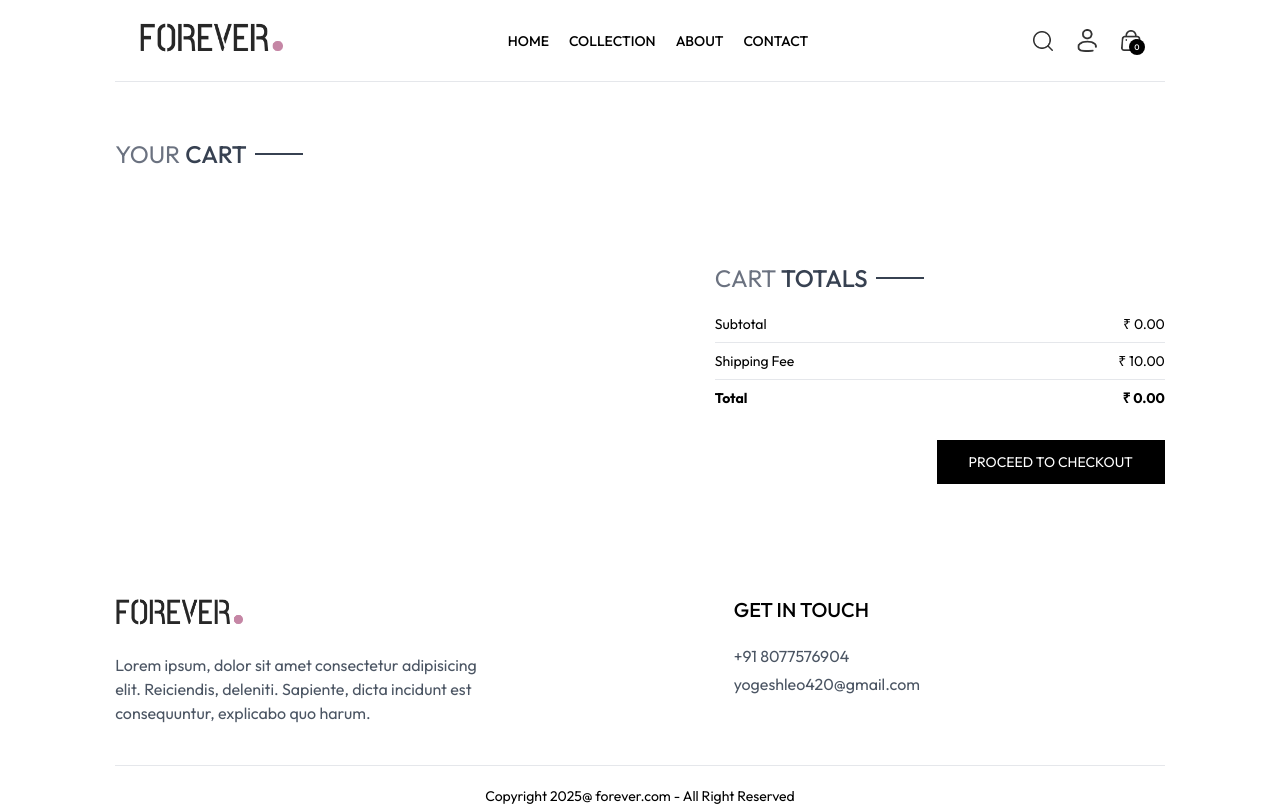
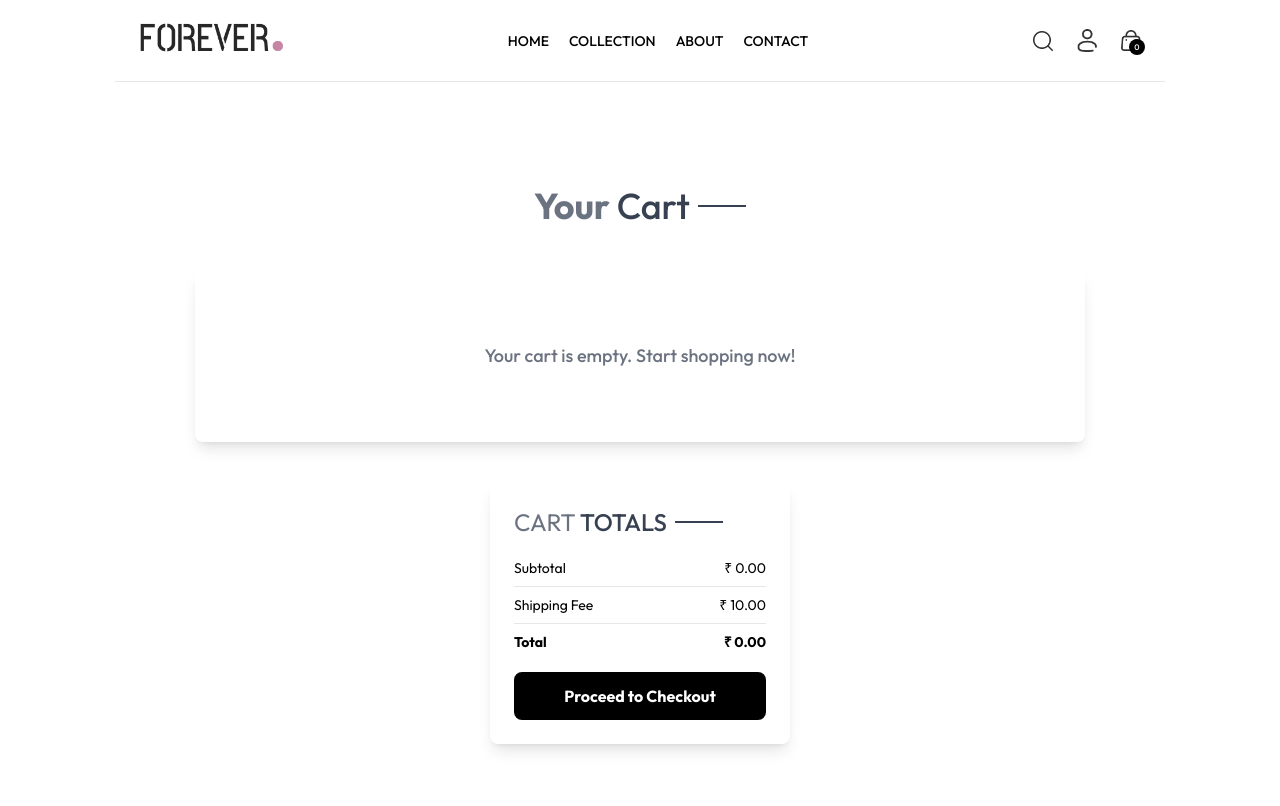
Before and after one commit to Yogeshleo8077/e-commerce, a React app in the folder frontend/: page /cart in a window 1280 px wide. Shown: the top 806 px of the page. Built offline with nearby package versions, Linux system fonts and the light colour scheme; no server answers; the HTML template or start-up script is replaced by a standard one.

Commit message:
frontend

```diff
--- a/frontend/src/pages/Cart.jsx
+++ b/frontend/src/pages/Cart.jsx
@@ -11,7 +11,6 @@ const Cart = () => {
 
   useEffect(() => {
     const tempData = [];
-
     if (products.length > 0) {
       for (const items in cartItems) {
         for (const item in cartItems[items]) {
@@ -29,13 +28,14 @@ const Cart = () => {
   }, [cartItems, products]);
 
   return (
-    <div className="border-t pt-14">
-      <div className="text-2xl mb-3">
-        <Title text1={"YOUR"} text2={"CART"} />
+    <div className="border-t pt-20 px-4 md:px-12 lg:px-20  min-h-screen">
+      <div className="text-3xl sm:text-4xl font-bold mb-8 text-center text-gray-800 mt-6">
+        <Title text1={"Your"} text2={"Cart"} />
       </div>
 
-      <div>
-        {cartData.map((item, index) => {
+      <div className="bg-white shadow-lg rounded-lg p-6 sm:p-8">
+        {cartData.length > 0 ? (
+          cartData.map((item, index) => {
             const productData = products.find(
               (product) => product._id === item._id
             );
@@ -43,30 +43,31 @@ const Cart = () => {
             return (
               <div
                 key={index}
-              className="py-4 border-t border-b text-gray-700 grid grid-cols-[4fr_0.5fr_0.5fr] sm:grid-cols-[4fr_2fr_0.5fr] items-center gap-4"
+                className="flex flex-col sm:flex-row items-center justify-between border-b py-4 sm:py-5 gap-3 sm:gap-4 last:border-none"
               >
-              <div className="flex items-start gap-6">
+                <div className="flex items-center gap-3 sm:gap-4 w-full sm:w-auto">
                   <img
-                  className="w-16 sm:w-20"
+                    className="w-16 sm:w-20 h-16 sm:h-20 object-cover rounded-lg shadow-md"
                     src={productData.image[0]}
-                  alt=""
+                    alt={productData.name}
                   />
                   <div>
-                  <p className="text-xs sm:text-lg font-medium">
+                    <p className="text-base sm:text-lg font-semibold text-gray-700">
                       {productData.name}
                     </p>
-
-                  <div className="flex items-center gap-5 mt-2">
-                    <p className="font-semibold">
+                    <div className="flex items-center gap-2 mt-1 sm:mt-2">
+                      <p className="text-base sm:text-lg font-bold text-gray-900">
                         {currency}
                         {productData.price}
                       </p>
-                    <p className="px-2 sm:px-3 sm:py-1 border bg-slate-50 font-bold">
+                      <p className="px-2 sm:px-3 py-1 border rounded bg-gray-200 font-semibold text-sm sm:text-base">
                         {item.size}
                       </p>
                     </div>
                   </div>
                 </div>
+
+                <div className="flex items-center gap-3 sm:gap-4 justify-between w-full sm:w-auto">
                   <input
                     onChange={(e) =>
                       e.target.value === "" || e.target.value === "0"
@@ -77,33 +78,42 @@ const Cart = () => {
                             Number(e.target.value)
                           )
                     }
-                className="border max-w-10 sm:max-w-20 px-1 sm:px-2 py-1"
+                    className="border rounded w-12 sm:w-14 text-center py-1 text-sm sm:text-lg font-medium"
                     type="number"
                     min={1}
                     defaultValue={item.quantity}
                   />
 
+                  <button
+                    onClick={() => updateQuantity(item._id, item.size, 0)}
+                    className="text-red-500 hover:text-red-700 transition transform hover:scale-110 flex items-center justify-center w-10 h-10"
+                  >
                     <img
-                onClick={() => updateQuantity(item._id, item.size, 0)}
-                className="w-4 mr-5 sm:w-5 cursor-pointer"
+                      className="w-4 sm:w-5"
                       src={assets.bin_icon}
-                alt=""
+                      alt="Delete"
                     />
+                  </button>
+                </div>
               </div>
             );
-        })}
+          })
+        ) : (
+          <p className="text-center text-gray-500 py-8 sm:py-10 text-base sm:text-lg font-medium">
+            Your cart is empty. Start shopping now!
+          </p>
+        )}
       </div>
-      <div className="flex justify-end my-20">
-        <div className="w-full sm:w-[450px]">
+
+      <div className="flex justify-center mt-8 sm:mt-10">
+        <div className="w-full sm:w-[300px] bg-white shadow-lg p-4 sm:p-6 rounded-lg">
           <CartTotal />
-          <div className="w-full text-end">
           <button
             onClick={() => navigate("place-order")}
-              className="bg-black text-white text-sm my-8 px-8 py-3"
+            className="w-full bg-black text-white text-sm mt-5 sm:text-base font-bold py-2 sm:py-3 rounded-lg hover:bg-gray-700 transition"
           >
-              PROCEED TO CHECKOUT
+            Proceed to Checkout
           </button>
-          </div>
         </div>
       </div>
     </div>
```
Lines whose indentation alone changed are shown as unchanged.
